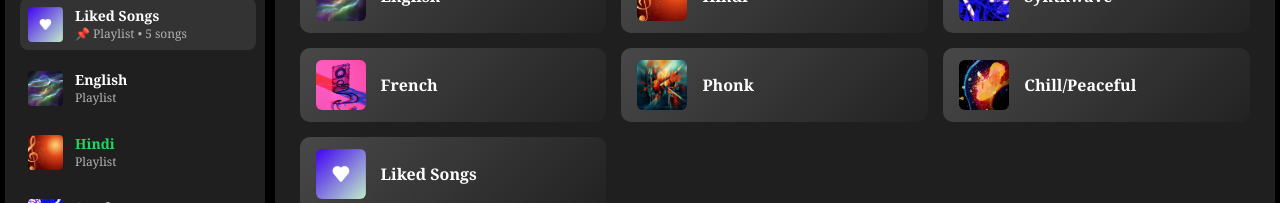
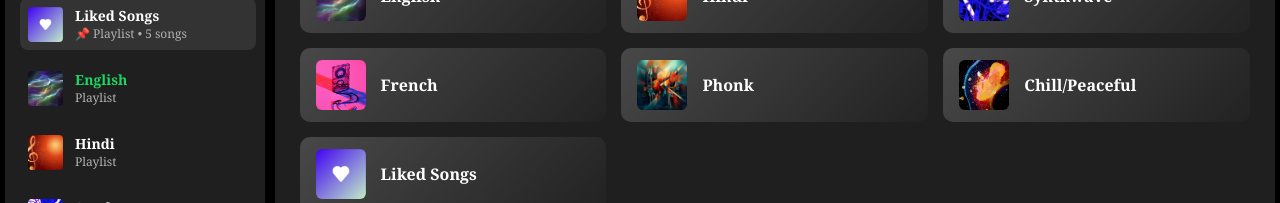
Before and after one commit to SamXop123/Web-UI-Clones, a plain HTML site: page Spotify-Clone/spotify.html in a window 1280 px wide. Shown: the part 151-354 px from the top of the page. Drawn offline with Linux system fonts and the light colour scheme.

Commit message:
Update spotify.html

```diff
--- a/Spotify-Clone/spotify.html
+++ b/Spotify-Clone/spotify.html
@@ -103,7 +103,7 @@
                 <div class="playlist-item">
                     <img src="media/music-cover2.jpeg" alt="english" />
                     <div class="playlist-text">
-                        <p class="playlist-name">English</p>
+                        <p class="playlist-name green">English</p>
                         <p class="playlist-sub">Playlist</p>
                     </div>
                 </div>
@@ -111,7 +111,7 @@
                 <div class="playlist-item playing">
                     <img src="media/cover3.jpg" alt="Hindi" />
                     <div class="playlist-text">
-                        <p class="playlist-name green">Hindi</p>
+                        <p class="playlist-name">Hindi</p>
                         <p class="playlist-sub">Playlist</p>
                     </div>
                     <!-- <img src="volume-icon.svg" alt="Now Playing" class="icon-right" /> -->
```
